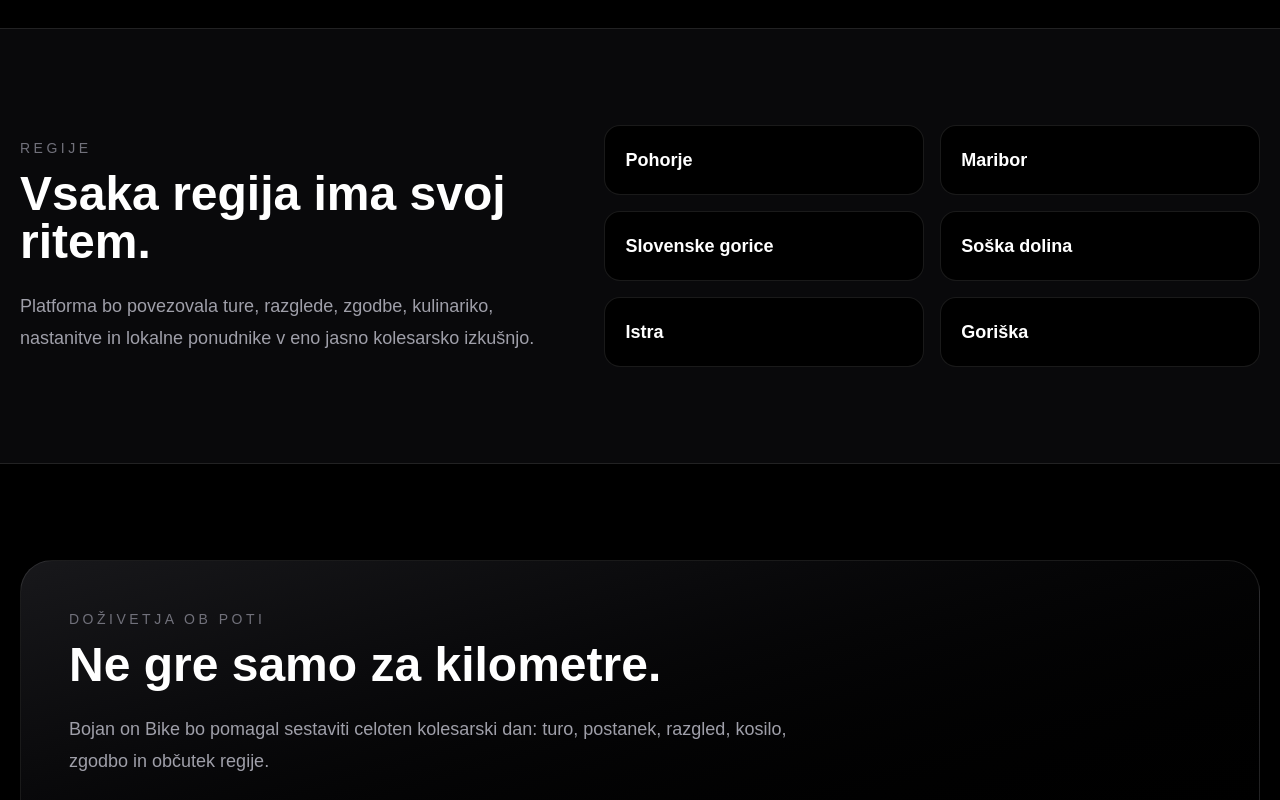
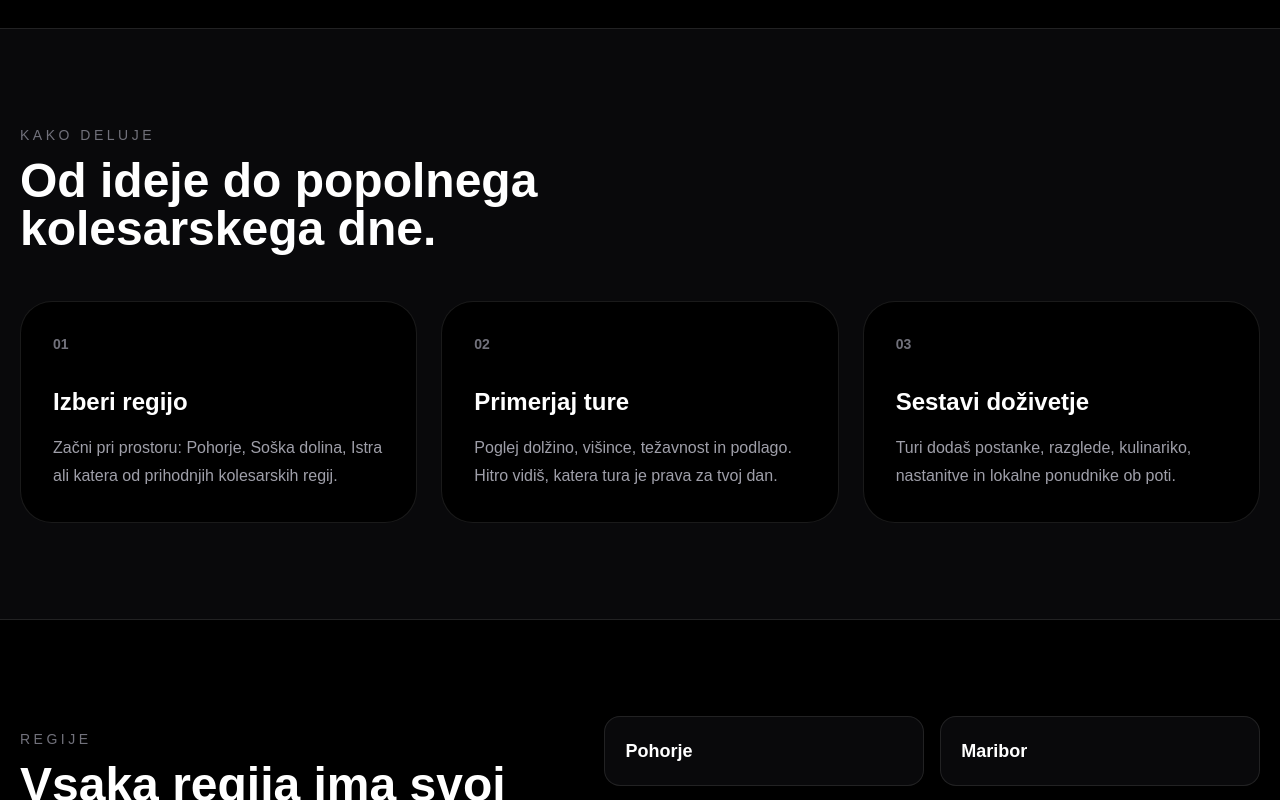
Before and after one commit to rabojan/bojan-on-bike-app, a Next.js app: page / in a window 1280 px wide. Shown: the part 2000-2800 px from the top of the page. Built offline with nearby package versions, Linux system fonts and the light colour scheme.

Commit message:
Add how it works section

```diff
--- a/app/page.tsx
+++ b/app/page.tsx
@@ -13,11 +13,7 @@ const featuredTrails = [
     elevation: "890 m",
     difficulty: "Srednja",
     difficultyStyle: "border-emerald-500/30 bg-emerald-500/10 text-emerald-300",
-    surface: {
-      asphalt: 10,
-      gravel: 25,
-      forest: 65,
-    },
+    surface: { asphalt: 10, gravel: 25, forest: 65 },
     text: "Tura skozi pohorske gozdove, razglede in spuste, ki so ustvarjeni za pravi kolesarski dan.",
   },
   {
@@ -28,11 +24,7 @@ const featuredTrails = [
     elevation: "620 m",
     difficulty: "Lahka",
     difficultyStyle: "border-sky-500/30 bg-sky-500/10 text-sky-300",
-    surface: {
-      asphalt: 45,
-      gravel: 40,
-      forest: 15,
-    },
+    surface: { asphalt: 45, gravel: 40, forest: 15 },
     text: "Mehkejši ritmi, vinske ceste, razgledi in postanki pri lokalnih ponudnikih.",
   },
   {
@@ -43,11 +35,7 @@ const featuredTrails = [
     elevation: "1450 m",
     difficulty: "Zahtevna",
     difficultyStyle: "border-orange-500/30 bg-orange-500/10 text-orange-300",
-    surface: {
-      asphalt: 30,
-      gravel: 50,
-      forest: 20,
-    },
+    surface: { asphalt: 30, gravel: 50, forest: 20 },
     text: "Večdnevna izkušnja med rekami, prelazi, vasicami in nepozabno naravo.",
   },
 ];
@@ -60,13 +48,25 @@ const stats = [
   { value: "MTB", label: "e-bike / gravel" },
 ];
 
-function SurfaceBar({
-  label,
-  value,
-}: {
-  label: string;
-  value: number;
-}) {
+const howItWorks = [
+  {
+    step: "01",
+    title: "Izberi regijo",
+    text: "Začni pri prostoru: Pohorje, Soška dolina, Istra ali katera od prihodnjih kolesarskih regij.",
+  },
+  {
+    step: "02",
+    title: "Primerjaj ture",
+    text: "Poglej dolžino, višince, težavnost in podlago. Hitro vidiš, katera tura je prava za tvoj dan.",
+  },
+  {
+    step: "03",
+    title: "Sestavi doživetje",
+    text: "Turi dodaš postanke, razglede, kulinariko, nastanitve in lokalne ponudnike ob poti.",
+  },
+];
+
+function SurfaceBar({ label, value }: { label: string; value: number }) {
   return (
     <div>
       <div className="mb-2 flex items-center justify-between text-sm">
@@ -74,10 +74,7 @@ function SurfaceBar({
         <span className="font-semibold text-white">{value}%</span>
       </div>
       <div className="h-2 overflow-hidden rounded-full bg-white/10">
-        <div
-          className="h-full rounded-full bg-white"
-          style={{ width: `${value}%` }}
-        />
+        <div className="h-full rounded-full bg-white" style={{ width: `${value}%` }} />
       </div>
     </div>
   );
@@ -191,7 +188,6 @@ export default function Home() {
             <p className="mb-3 text-sm uppercase tracking-[0.25em] text-zinc-500">
               Izbrane ture
             </p>
-
             <h2 className="max-w-3xl text-4xl font-bold tracking-tight md:text-5xl">
               Ture, ki niso samo trase, ampak zgodbe.
             </h2>
@@ -241,6 +237,29 @@ export default function Home() {
       </section>
 
       <section className="border-y border-white/10 bg-zinc-950 px-5 py-24">
+        <div className="mx-auto max-w-7xl">
+          <div className="mb-12 max-w-3xl">
+            <p className="mb-3 text-sm uppercase tracking-[0.25em] text-zinc-500">
+              Kako deluje
+            </p>
+            <h2 className="text-4xl font-bold md:text-5xl">
+              Od ideje do popolnega kolesarskega dne.
+            </h2>
+          </div>
+
+          <div className="grid gap-6 md:grid-cols-3">
+            {howItWorks.map((item) => (
+              <div key={item.step} className="rounded-[2rem] border border-white/10 bg-black p-8">
+                <div className="mb-8 text-sm font-semibold text-zinc-500">{item.step}</div>
+                <h3 className="mb-4 text-2xl font-bold">{item.title}</h3>
+                <p className="leading-7 text-zinc-400">{item.text}</p>
+              </div>
+            ))}
+          </div>
+        </div>
+      </section>
+
+      <section className="border-b border-white/10 bg-black px-5 py-24">
         <div className="mx-auto grid max-w-7xl gap-12 md:grid-cols-[0.9fr_1.1fr] md:items-center">
           <div>
             <p className="mb-3 text-sm uppercase tracking-[0.25em] text-zinc-500">
@@ -259,7 +278,7 @@ export default function Home() {
 
           <div className="grid grid-cols-2 gap-4">
             {regions.map((region) => (
-              <div key={region} className="rounded-2xl border border-white/10 bg-black p-5 text-lg font-semibold">
+              <div key={region} className="rounded-2xl border border-white/10 bg-zinc-950 p-5 text-lg font-semibold">
                 {region}
               </div>
             ))}
```
